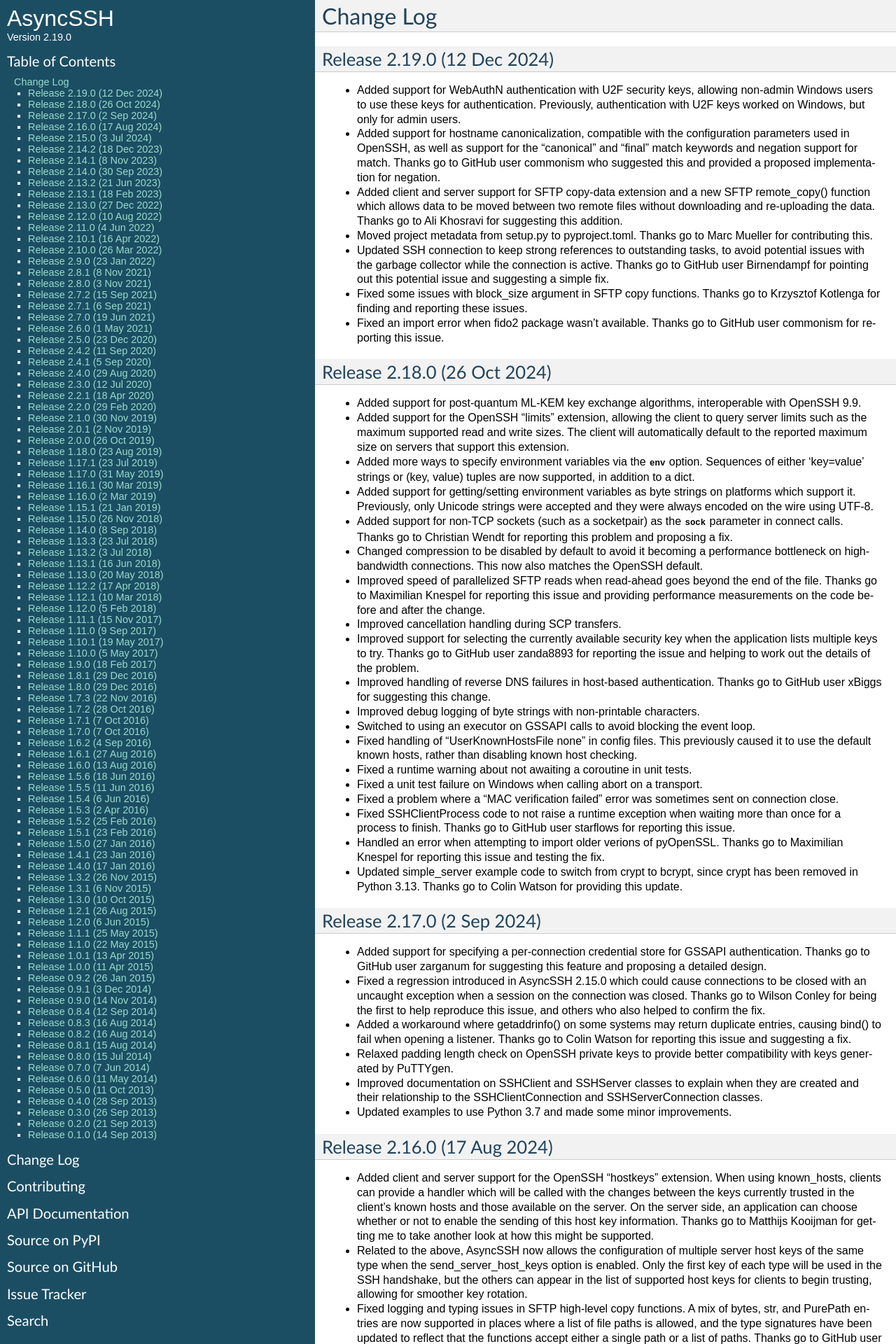
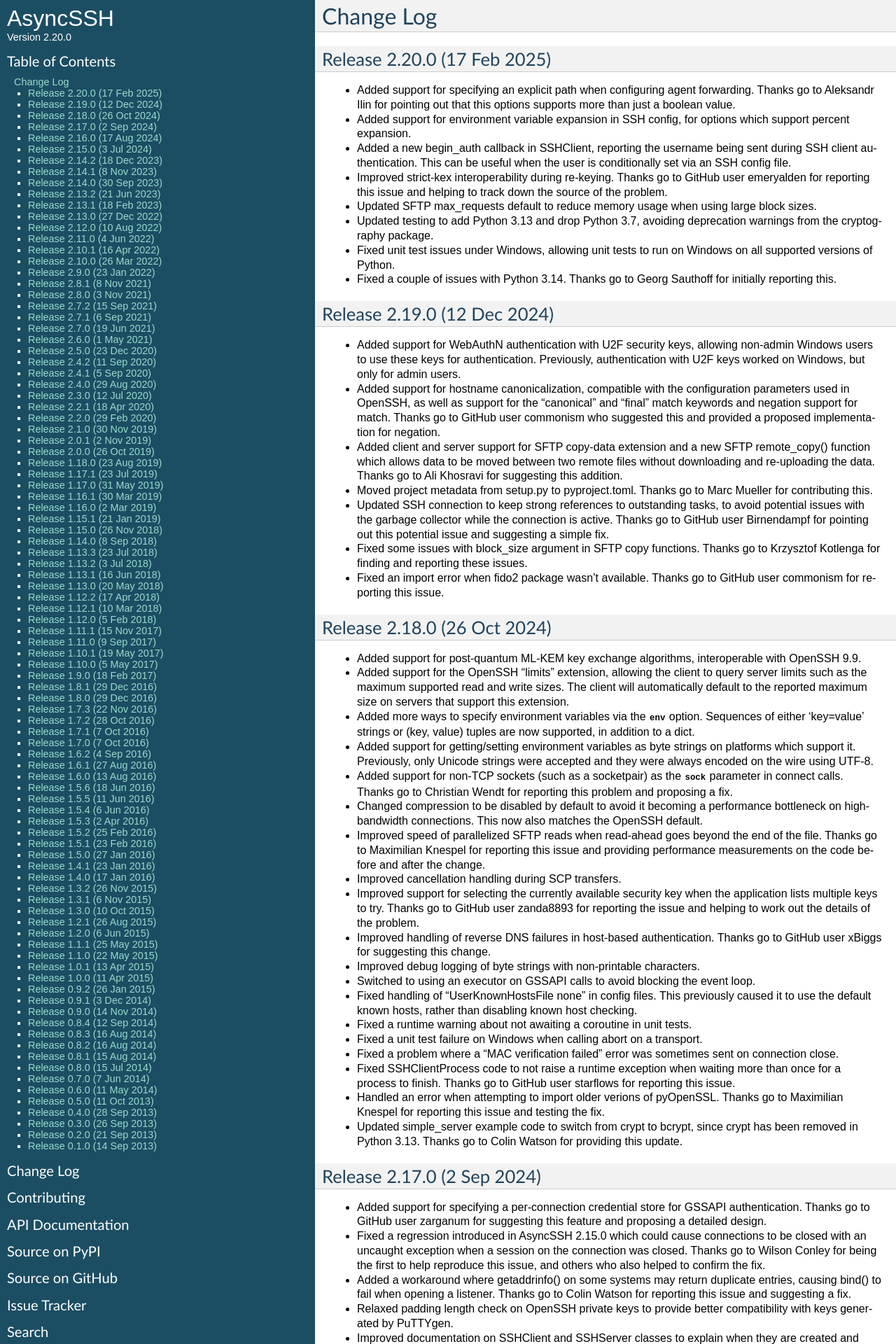
Before and after one commit to ronf/asyncssh, a Sphinx documentation site: the page built from docs/changes.rst, in a window 1280 px wide. Shown: the top 1920 px of the page at 70% size. Built offline with Sphinx 7.4.7, drawn with Linux system fonts in a browser that asks for light colours.

Commit message:
Bump version number up to 2.20.0 and update change log

```diff
--- a/asyncssh/version.py
+++ b/asyncssh/version.py
@@ -26,4 +26,4 @@ __author_email__ = 'ronf@timeheart.net'
 
 __url__ = 'http://asyncssh.timeheart.net'
 
-__version__ = '2.19.0'
+__version__ = '2.20.0'
--- a/docs/changes.rst
+++ b/docs/changes.rst
@@ -2,6 +2,36 @@
 
 Change Log
 ==========
+
+Release 2.20.0 (17 Feb 2025)
+----------------------------
+
+* Added support for specifying an explicit path when configuring
+  agent forwarding. Thanks go to Aleksandr Ilin for pointing out
+  that this options supports more than just a boolean value.
+
+* Added support for environment variable expansion in SSH config,
+  for options which support percent expansion.
+
+* Added a new begin_auth callback in SSHClient, reporting the
+  username being sent during SSH client authentication. This can be
+  useful when the user is conditionally set via an SSH config file.
+
+* Improved strict-kex interoperability during re-keying. Thanks go
+  to GitHub user emeryalden for reporting this issue and helping
+  to track down the source of the problem.
+
+* Updated SFTP max_requests default to reduce memory usage when
+  using large block sizes.
+
+* Updated testing to add Python 3.13 and drop Python 3.7, avoiding
+  deprecation warnings from the cryptography package.
+
+* Fixed unit test issues under Windows, allowing unit tests to run
+  on Windows on all supported versions of Python.
+
+* Fixed a couple of issues with Python 3.14. Thanks go to Georg
+  Sauthoff for initially reporting this.
 
 Release 2.19.0 (12 Dec 2024)
 ----------------------------
```
